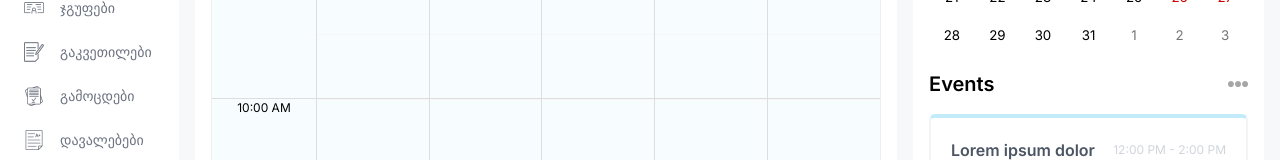
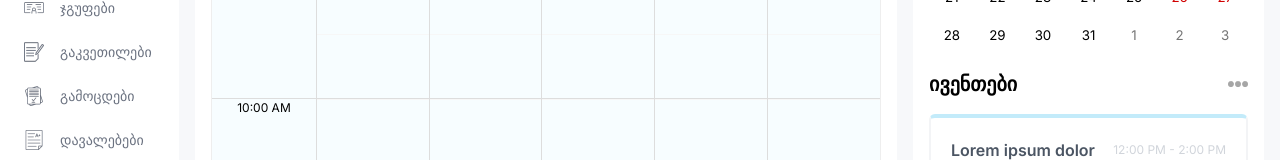
Before and after one commit to Matheus-The-one/iskill-frontend, a Next.js app: page /user in a window 1280 px wide. Shown: the part 326-486 px from the top of the page. Built offline with nearby package versions, Linux system fonts and the light colour scheme.

Commit message:
georgian trnaslations

```diff
--- a/src/components/EventCalendar.tsx
+++ b/src/components/EventCalendar.tsx
@@ -38,7 +38,7 @@ const EventCalendar = () => {
     <div className="bg-white p-4 rounded-md">
       <Calendar onChange={onChange} value={value} />
       <div className="flex items-center justify-between">
-        <h1 className="text-xl font-semibold my-4">Events</h1>
+        <h1 className="text-xl font-semibold my-4">ივენთები</h1>
         <Image src="/moreDark.png" alt="" width={20} height={20} />
       </div>
       <div className="flex flex-col gap-4">
--- a/src/components/FormModal.tsx
+++ b/src/components/FormModal.tsx
@@ -61,7 +61,7 @@ const FormModal = ({
     return type === "delete" && id ? (
       <form action="" className="p-4 flex flex-col gap-4">
         <span className="text-center font-medium">
-          All data will be lost. Are you sure you want to delete this {table}?
+          ყევლა ინფორმაცია წაიშლეა ნამვილად გინდა წაშლა {table}?
         </span>
         <button className="bg-red-700 text-white py-2 px-4 rounded-md border-none w-max self-center">
           Delete
```
